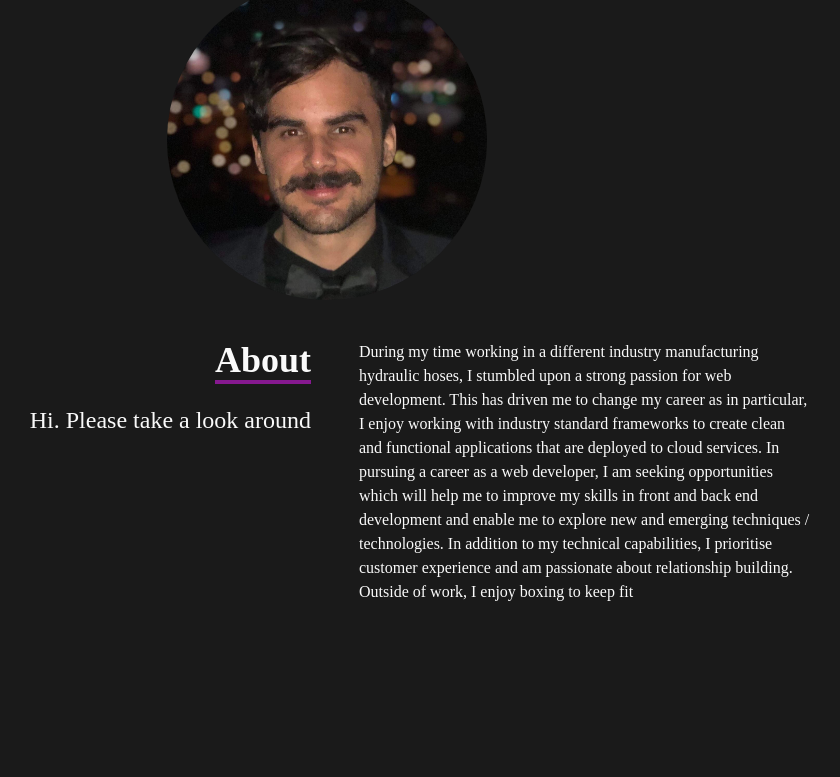
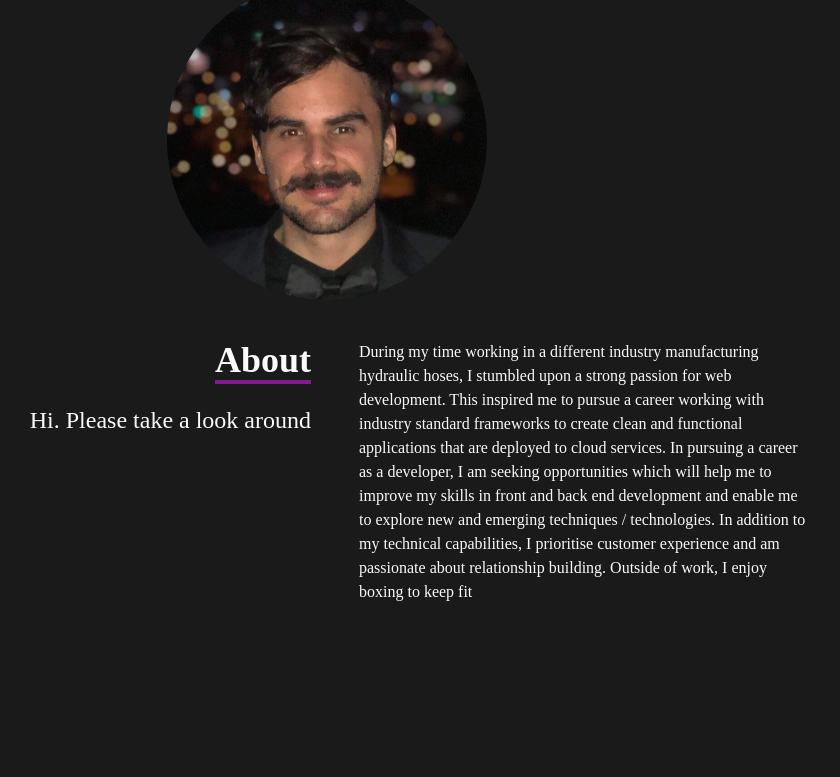
Before and after one commit to Bifdus/porfoliosite, a React (Create React App) app: page / in a window 1280 px wide. Shown: the part 860-1637 px from the top of the page, without its empty margins (313-1153 px from the left). Built offline with nearby package versions, Linux system fonts and the light colour scheme.

Commit message:
Minor text adjustments

```diff
--- a/src/components/About.jsx
+++ b/src/components/About.jsx
@@ -23,16 +23,15 @@ const About = () => {
             <p className='mx-4'>
               During my time working in a different industry manufacturing
               hydraulic hoses, I stumbled upon a strong passion for web
-              development. This has driven me to change my career as in
-              particular, I enjoy working with industry standard frameworks to
-              create clean and functional applications that are deployed to
-              cloud services. In pursuing a career as a web developer, I am
-              seeking opportunities which will help me to improve my skills in
-              front and back end development and enable me to explore new and
-              emerging techniques / technologies. In addition to my technical
-              capabilities, I prioritise customer experience and am passionate
-              about relationship building. Outside of work, I enjoy boxing to
-              keep fit
+              development. This inspired me to pursue a career working with
+              industry standard frameworks to create clean and functional
+              applications that are deployed to cloud services. In pursuing a
+              career as a developer, I am seeking opportunities which will help
+              me to improve my skills in front and back end development and
+              enable me to explore new and emerging techniques / technologies.
+              In addition to my technical capabilities, I prioritise customer
+              experience and am passionate about relationship building. Outside
+              of work, I enjoy boxing to keep fit
             </p>
           </div>
         </div>
--- a/src/components/Hero.jsx
+++ b/src/components/Hero.jsx
@@ -22,7 +22,7 @@ const Hero = () => {
             seeking full time or part-time employment as a front-end or full
             stack developer. Throughout my life I have always had a passion for
             cutting edge technology, which I am excited to build on throughout
-            my career as a web developer.
+            my career as a developer.
           </p>
           <div>
             <Link to='projects' smooth={true} duration={500}>
```
